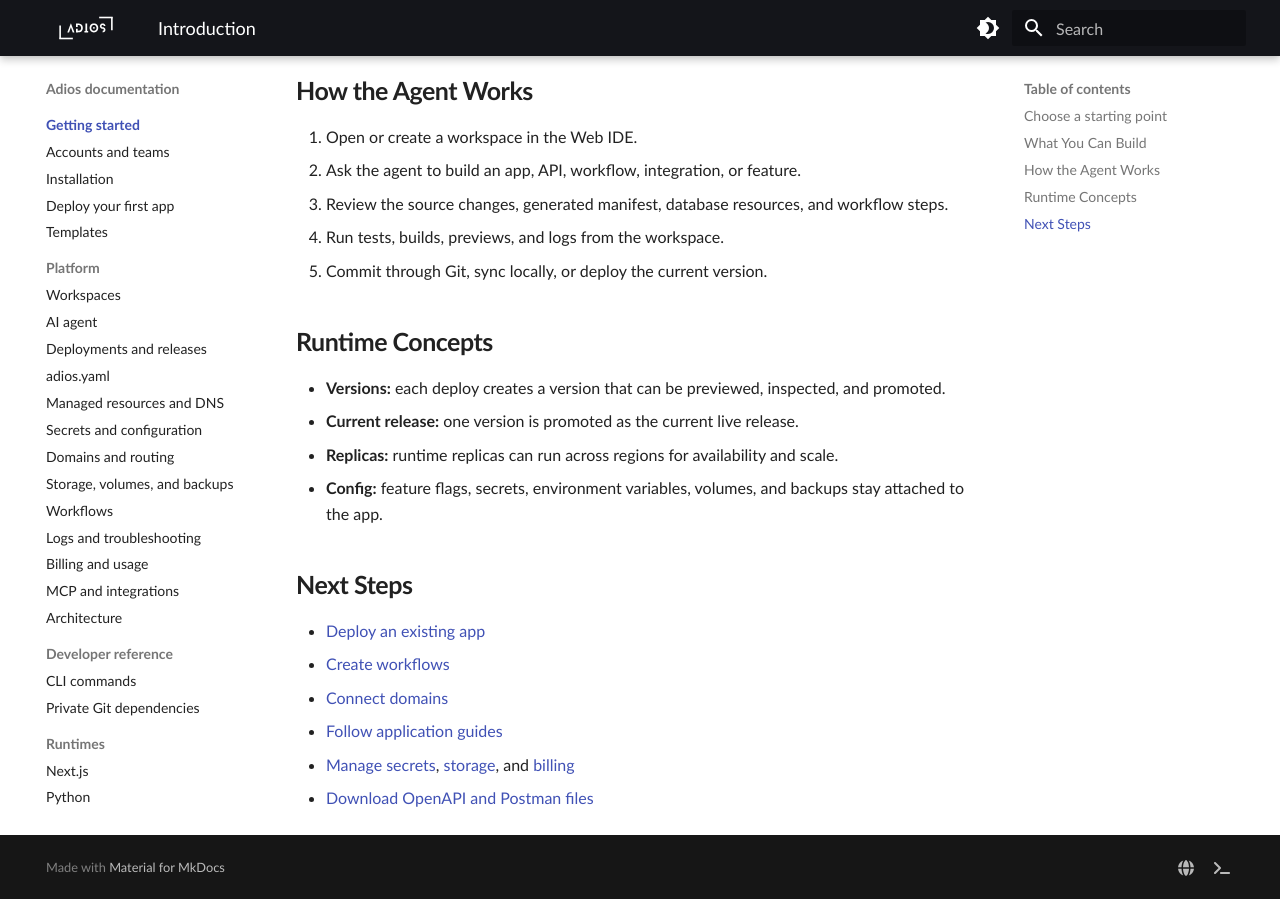
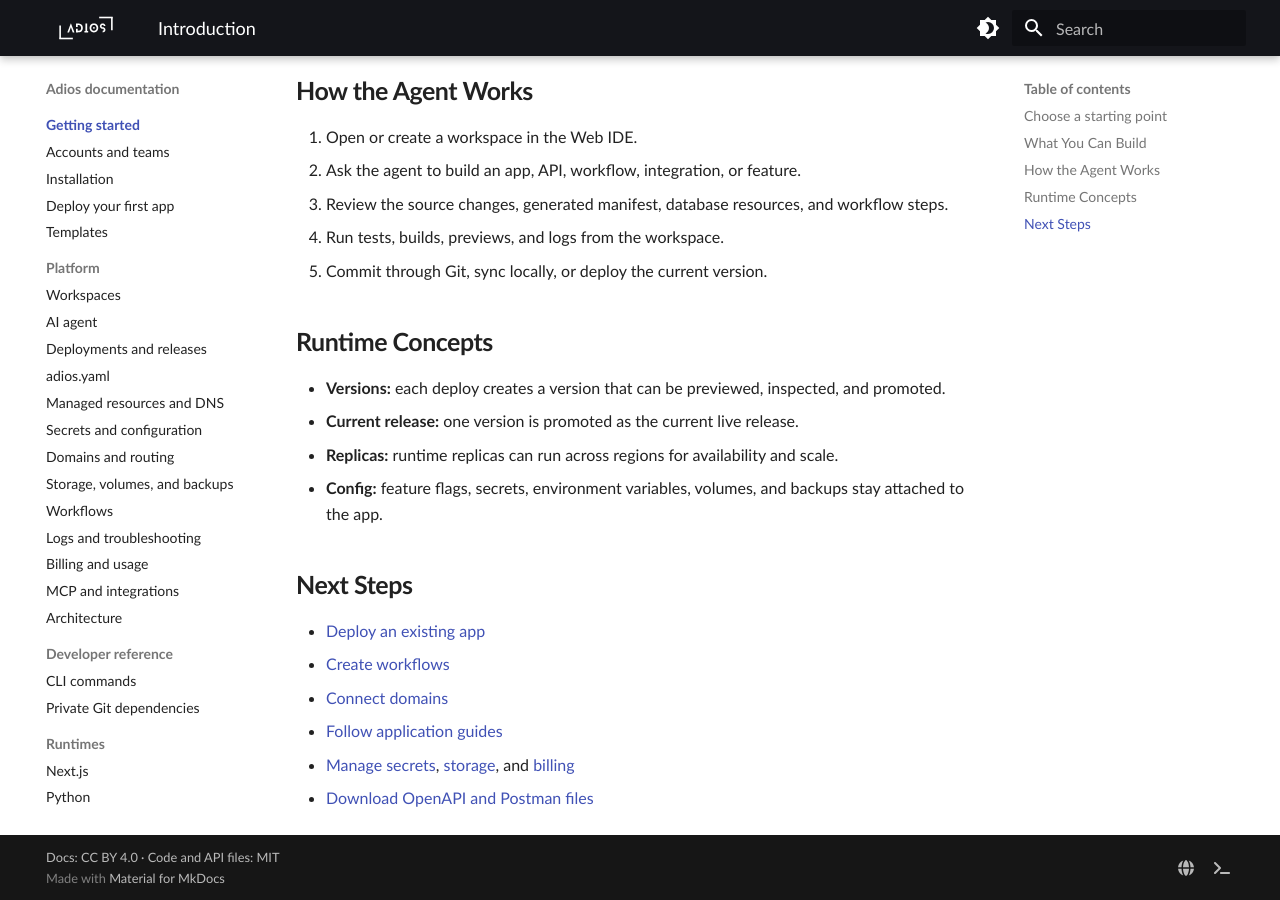
Before and after one commit to adiosdotdev/docs, an MkDocs documentation site: the page built from docs/content/index.md, in a window 1280 px wide and 900 px high, scrolled down 1166 px. Built offline with MkDocs 1.6.1 and Material for MkDocs 9.7.7, drawn with Linux system fonts in a browser that asks for light colours.

Commit message:
Clarify shared documentation license scope

```diff
--- a/mkdocs.yml
+++ b/mkdocs.yml
@@ -1,6 +1,8 @@
 INHERIT: docs/nav.yml
 site_name: Adios documentation
 site_description: User guides and API reference for the Adios platform.
+copyright: >-
+  <a href="https://github.com/adiosdotdev/docs/blob/main/LICENSE">Docs: CC BY 4.0 · Code and API files: MIT</a>
 site_url: !ENV [READTHEDOCS_CANONICAL_URL, "https://adios.dev/docs/"]
 docs_dir: docs/content
 site_dir: output/docs/site
```
Also changed, not shown: README.md (+2 -0 lines), 1 other file.
